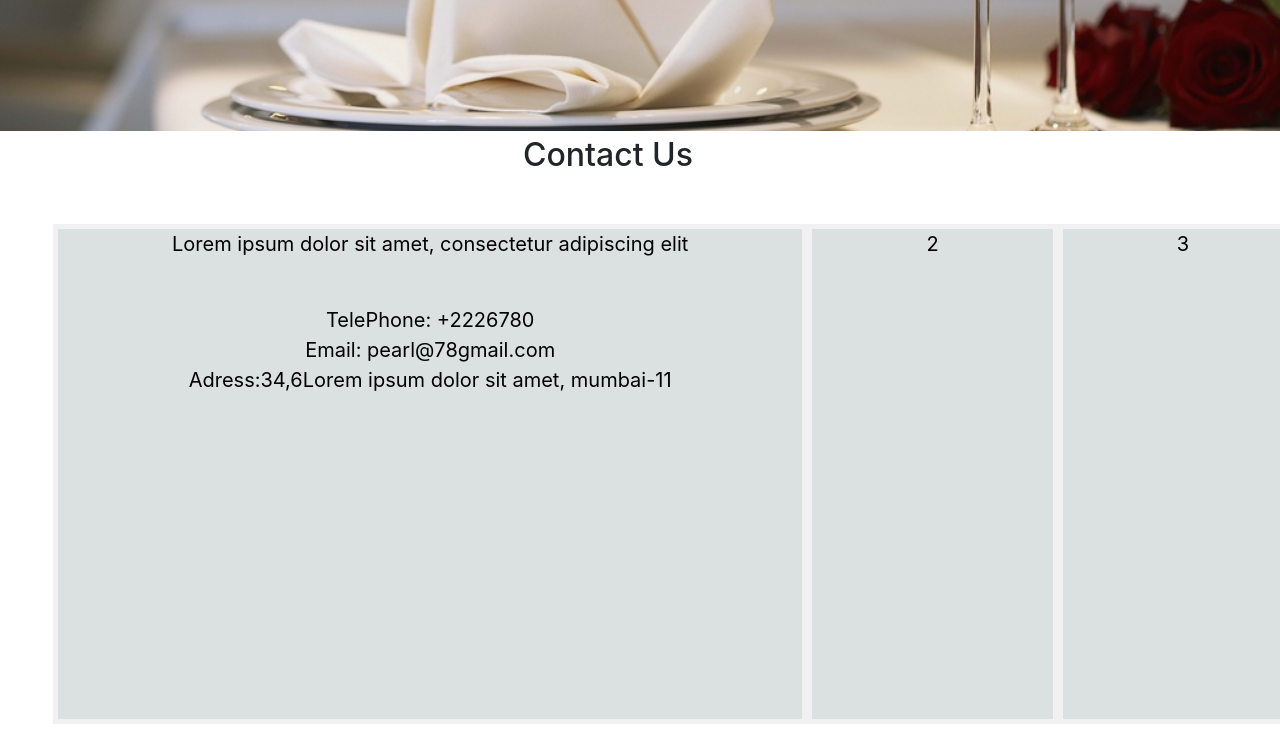
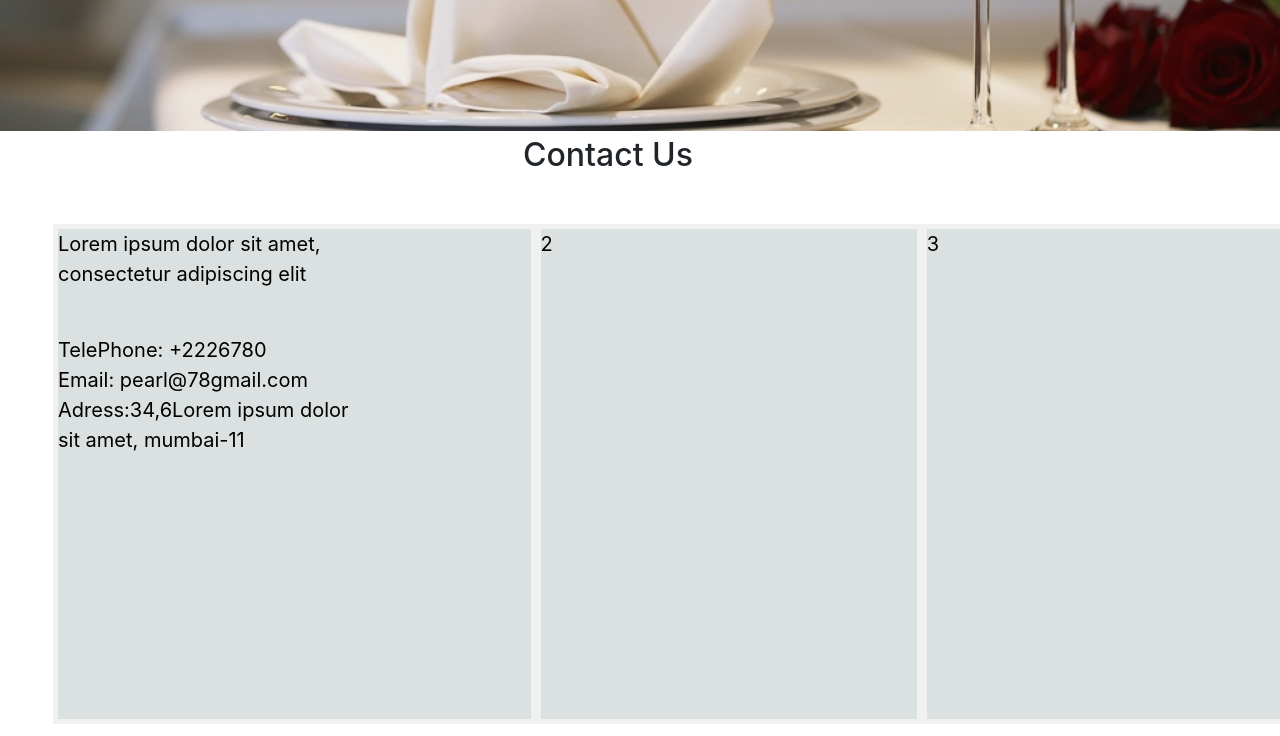
Before and after one commit to HemitaHaldankar/website, a plain HTML site: page demo.html in a window 1280 px wide. Shown: the part 3356-4092 px from the top of the page. Drawn offline with nearby package versions, Linux system fonts and the light colour scheme.

Commit message:
flexbox neat

```diff
--- a/demo.html
+++ b/demo.html
@@ -219,14 +219,14 @@
 	<div class="container">
 		<h2>Contact Us</h2>
 		<div class="flex-container">
-  <div style="flex-grow: 1">
-  	<p>Lorem ipsum dolor sit amet, consectetur adipiscing elit</p>
+  <div style="flex-grow: 0.5">
+  	<p>Lorem ipsum dolor sit amet,<br> consectetur adipiscing elit</p>
   	<br>
   	TelePhone: +2226780
   	<br>
   	Email: pearl@78gmail.com
   	<br>
-  	Adress:34,6Lorem ipsum dolor sit amet,
+  	Adress:34,6Lorem ipsum dolor<br> sit amet,
   	mumbai-11
   	</div>
   <div style="flex-grow: 1">2</div>
--- a/destyle.css
+++ b/destyle.css
@@ -140,7 +140,7 @@ h3{
     border: 1px solid blue;
     box-sizing: border-box;
     margin-top: 20px;
-    padding: 10px;
+
     font-size: 20px;
     font-family: bold;
 
@@ -163,7 +163,7 @@ h3{
   color: black;
 
   margin: 5px;
-  text-align: center;
+  text-align: left;
 
   font-size: 20px;
 }
```
